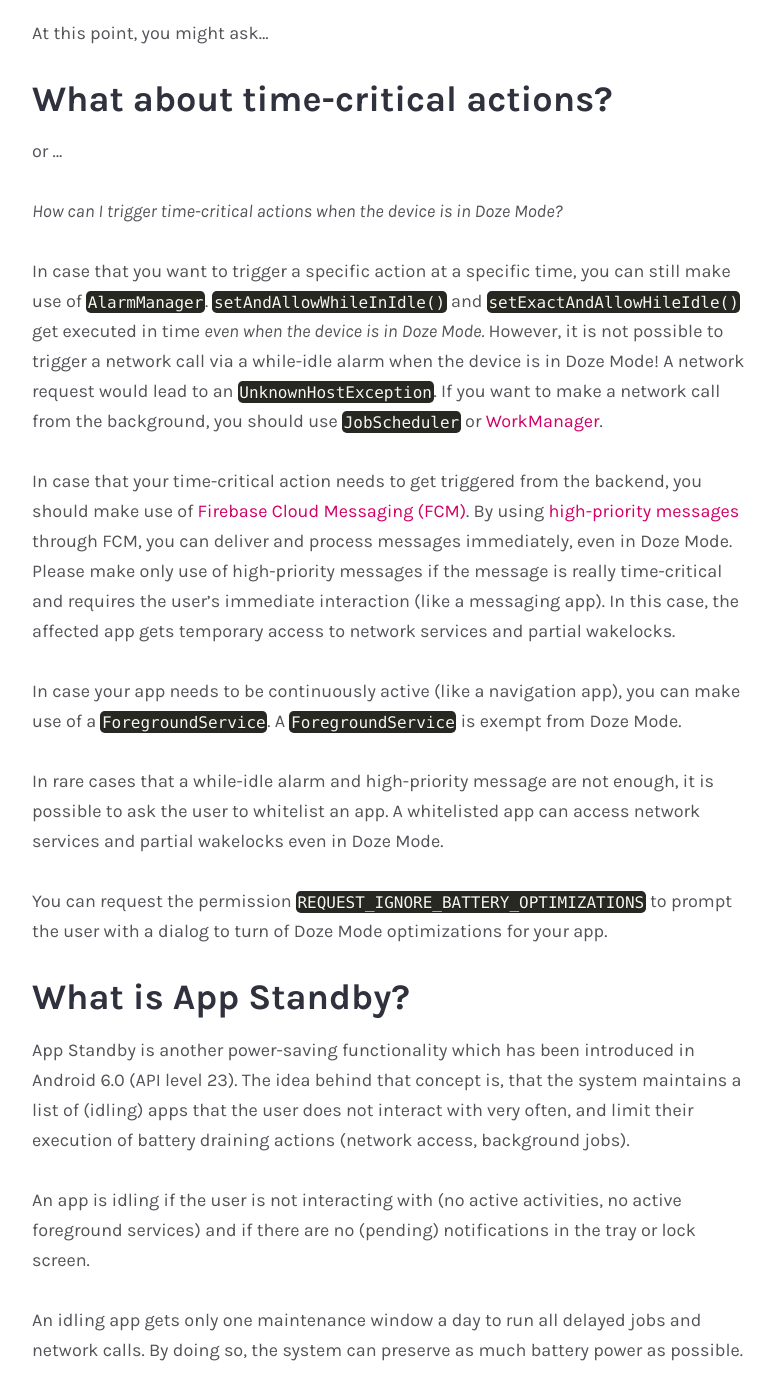
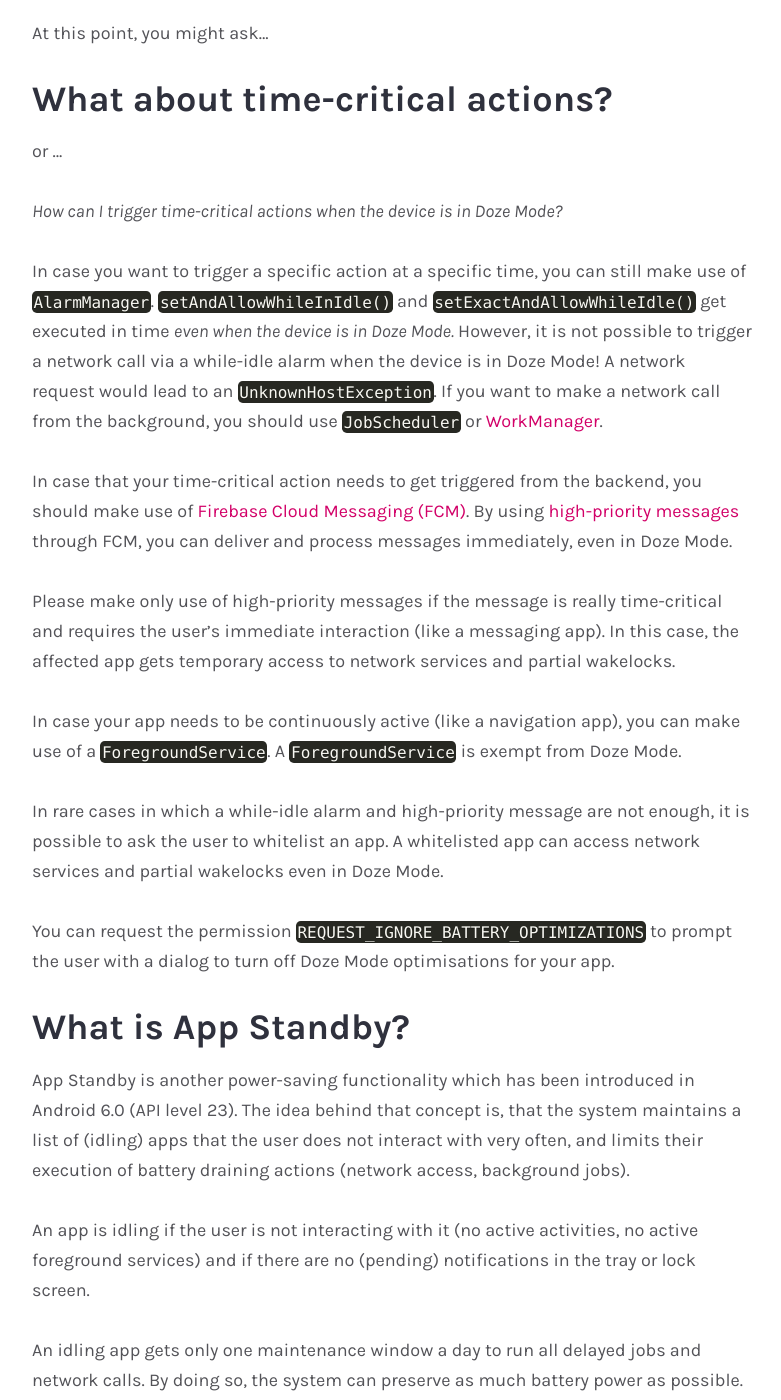
Before and after one commit to andreasschrade/andreasschrade.github.com, a Jekyll site: the page built from _posts/2019-01-13-android-battery-optimisations.md, in a window 1280 px wide and 1400 px high, scrolled down 2385 px. Shown: the whole window, without its empty margins (248-1029 px from the left). Built offline with Jekyll 4.4.1, drawn with Linux system fonts in a browser that asks for light colours; emoji names are drawn with the system emoji font; some web fonts are replaced; comment, search, counter and statistics services are not loaded; some of the changed text lies outside the part shown.

Commit message:
minor fixes in article

```diff
--- a/_posts/2019-01-13-android-battery-optimisations.md
+++ b/_posts/2019-01-13-android-battery-optimisations.md
@@ -13,7 +13,7 @@
 ## Uh, what is Doze Mode?
 
 Doze Mode is a power-saving feature that has been introduced in Android 6.0 (API level 23).
-The idea behind Doze Mode is that it saves power when the user doesn't use or need the phone. For example, imagine the case that the user has put down the device and walked away. One hour later, the user comes back and picks his phone up. The battery should not have dropped significantly. Right?
+The idea behind Doze Mode is that it saves power when the user doesn't use or need the phone. For example, imagine the case that the user has put down the device and walked away. One hour later, the user comes back and picks his phone up. The battery should not have dropped significantly, right?
 
 >Doze Mode saves energy and gets activated when the phone isn't in use
 
@@ -55,26 +55,28 @@
 
 *How can I trigger time-critical actions when the device is in Doze Mode?*
 
-In case that you want to trigger a specific action at a specific time, you can still make use of `AlarmManager`.
-`setAndAllowWhileInIdle()` and `setExactAndAllowHileIdle()` get executed in time <i>even when the device is in Doze Mode.</i>
+In case you want to trigger a specific action at a specific time, you can still make use of `AlarmManager`.
+`setAndAllowWhileInIdle()` and `setExactAndAllowWhileIdle()` get executed in time <i>even when the device is in Doze Mode.</i>
 However, it is not possible to trigger a network call via a while-idle alarm when the device is in Doze Mode! A network request would lead to an `UnknownHostException`. If you want to make a network call from the background, you should use `JobScheduler` or <a href="https://www.andreasschrade.com/android-how-to-workmanager">WorkManager</a>.
 
 In case that your time-critical action needs to get triggered from the backend, you should make use of <a href="https://firebase.google.com/docs/cloud-messaging/" target="_blank">Firebase Cloud Messaging (FCM)</a>.
-By using <a href="https://firebase.google.com/docs/cloud-messaging/admin/send-messages" target="_blank">high-priority messages</a> through FCM, you can deliver and process messages immediately, even in Doze Mode. Please make only use of high-priority messages if the message is really time-critical and requires the user's immediate interaction (like a messaging app). In this case, the affected app gets temporary access to network services and partial wakelocks.
+By using <a href="https://firebase.google.com/docs/cloud-messaging/admin/send-messages" target="_blank">high-priority messages</a> through FCM, you can deliver and process messages immediately, even in Doze Mode.
+
+Please make only use of high-priority messages if the message is really time-critical and requires the user's immediate interaction (like a messaging app). In this case, the affected app gets temporary access to network services and partial wakelocks.
 
 In case your app needs to be continuously active (like a navigation app), you can make use of a `ForegroundService`.
 A `ForegroundService` is exempt from Doze Mode.
 
-In rare cases that a while-idle alarm and high-priority message are not enough, it is possible to ask the user to whitelist an app. A whitelisted app can access network services and partial wakelocks even in Doze Mode.
+In rare cases in which a while-idle alarm and high-priority message are not enough, it is possible to ask the user to whitelist an app. A whitelisted app can access network services and partial wakelocks even in Doze Mode.
 
-You can request the permission `REQUEST_IGNORE_BATTERY_OPTIMIZATIONS` to prompt the user with a dialog to turn of Doze Mode optimizations for your app.
+You can request the permission `REQUEST_IGNORE_BATTERY_OPTIMIZATIONS` to prompt the user with a dialog to turn off Doze Mode optimisations for your app.
 
 
 ## What is App Standby?
 
-App Standby is another power-saving functionality which has been introduced in Android 6.0 (API level 23). The idea behind that concept is, that the system maintains a list of (idling) apps that the user does not interact with very often, and limit their execution of battery draining actions (network access, background jobs).
+App Standby is another power-saving functionality which has been introduced in Android 6.0 (API level 23). The idea behind that concept is, that the system maintains a list of (idling) apps that the user does not interact with very often, and limits their execution of battery draining actions (network access, background jobs).
 
-An app is idling if the user is not interacting with (no active activities, no active foreground services) and if there are no (pending) notifications in the tray or lock screen.
+An app is idling if the user is not interacting with it (no active activities, no active foreground services) and if there are no (pending) notifications in the tray or lock screen.
 
 An idling app gets only one maintenance window a day to run all delayed jobs and network calls. By doing so, the system can preserve as much battery power as possible.
 
@@ -86,31 +88,31 @@
 App Standby Buckets is another power-saving functionality that has been introduced in Android 9. App Standby Bucket is pretty much App Standby 2.0. The idea behind that concept is that the system determines how often and how recently apps have been used. The system limits the device resources available to each app based on which bucket the app is in.
 
 It classifies all apps in five different categories:
-- Active - app is currently being used or was very recently used
+- Active - app is currently being in use or was very recently used
 - Working Set - app is used every day
 - Frequent - app is often used, but not every day
 - Rare - app is not frequently used
-- Never - app has been installed but have never been started
+- Never - app has been installed but has never been used
 
 
 ## App Standby Buckets restrictions
 
 **Active**
 
-An app is in the active bucket if the user is currently using the app or very recently used it.
+An app is in the active bucket if the user is currently using the app or has very recently used it.
 
 An active app doesn't have any restriction regarding scheduled jobs, alarms or push messages.
 
 **Working Set**
 
-An app is in the working set bucket if the user uses it often (daily) but it's currently not active.
+An app is in the working set bucket if it's used on a daily basis but is currently not active.
 
 An app in this category has mild restrictions regarding its ability to run jobs (deferred up to 2 hours) and alarms (deferred up to 6 minutes)
 
 **Frequent**
 
 An app is in the frequent bucket if the user uses it regularly but not on a daily basis.
-Such an app has stronger restrictions regardings its ability to run jobs (deferred up to 8 hours), alarms (deferred up to 30 minutes) and to process high-priority FCM messages (only 10 high priority messages a day).
+Such an app has stronger restrictions regarding its ability to run jobs (deferred up to 8 hours), alarms (deferred up to 30 minutes) and to process high-priority FCM messages (only 10 high priority messages a day).
 
 **Rare**
 
```
Also changed, not shown: other parts of _posts/2019-01-13-android-battery-optimisations.md (+6 -6 lines).
